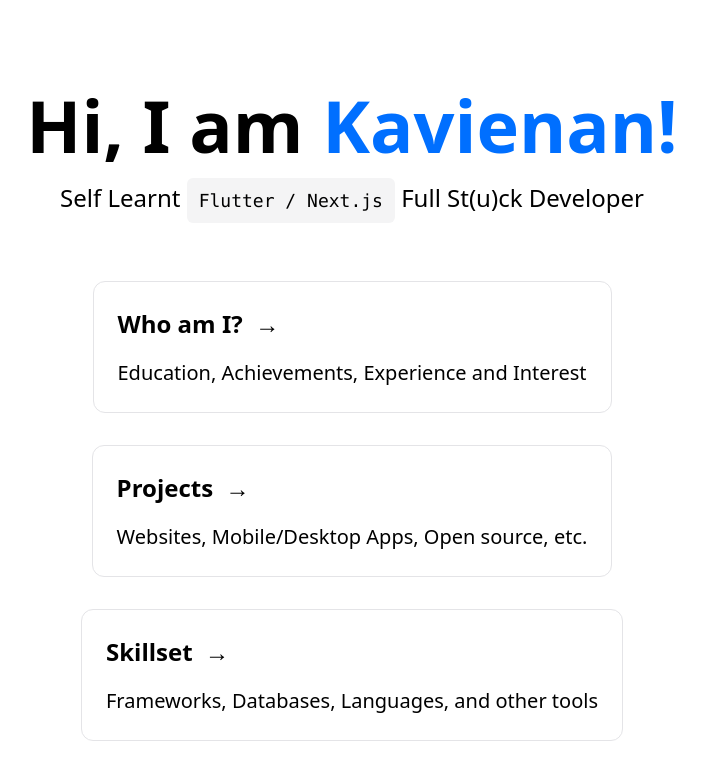
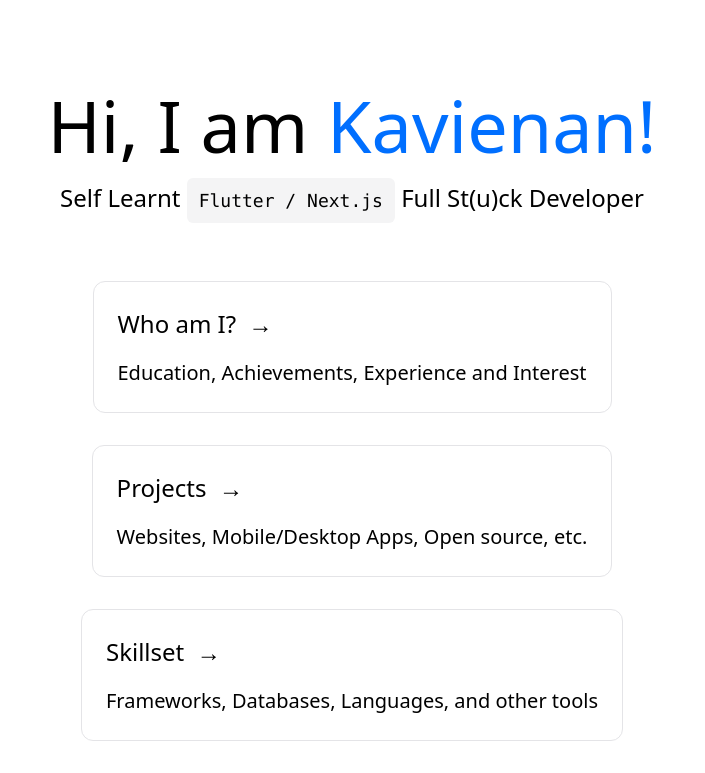
Before and after one commit to kavienanj/kavienanj.github.io, a Next.js app: page / in a window 1280 px wide. Shown: the top 773 px of the page, without its empty margins (288-993 px from the left). Built offline with nearby package versions, Linux system fonts and the light colour scheme.

Commit message:
font weight changes

```diff
--- a/components/Card.tsx
+++ b/components/Card.tsx
@@ -10,10 +10,10 @@ export default function Card(props: CardItem) {
   return (
     <Link href={props.next ?? ""}>
       <div className="group cursor-pointer m-4 basis-[45%] p-6 text-left no-underline border-solid border border-zinc-200 rounded-xl active:border-dark-blue focus:border-dark-blue hover:border-dark-blue active:text-dark-blue focus:text-dark-blue hover:text-dark-blue transition-colors ease-in-out duration-300">
-        <h1 className="mb-4 text-2xl leading-normal font-semibold">{props.title}
+        <h1 className="mb-4 text-2xl leading-normal">{props.title}
           <span className="inline-block text-black dark:text-white group-hover:translate-x-4 group-focus:translate-x-4 group-active:translate-x-4 group-hover:text-dark-blue group-focus:text-dark-blue group-active:text-dark-blue group-hover:scale-125 group-focus:scale-125 group-active:scale-125 ease-in-out duration-300">&nbsp;&nbsp;&rarr;</span>
         </h1>
-        <p className="m-0 text-xl leading-normal">{props.description}</p>
+        <p className="m-0 text-xl leading-normal font-light">{props.description}</p>
       </div>
     </Link>
   );
--- a/pages/index.tsx
+++ b/pages/index.tsx
@@ -11,7 +11,7 @@ export default function Home() {
       </Head>
 
       <main className="py-20 px-0 flex flex-col justify-center items-center">
-        <h1 className="m-0 text-7xl leading-tight text-center font-semibold">
+        <h1 className="m-0 text-7xl leading-tight text-center font-medium">
           Hi, I am <a className="text-dark-blue no-underline focus:underline active:underline hover:underline">Kavienan!</a>
         </h1>
 
```
